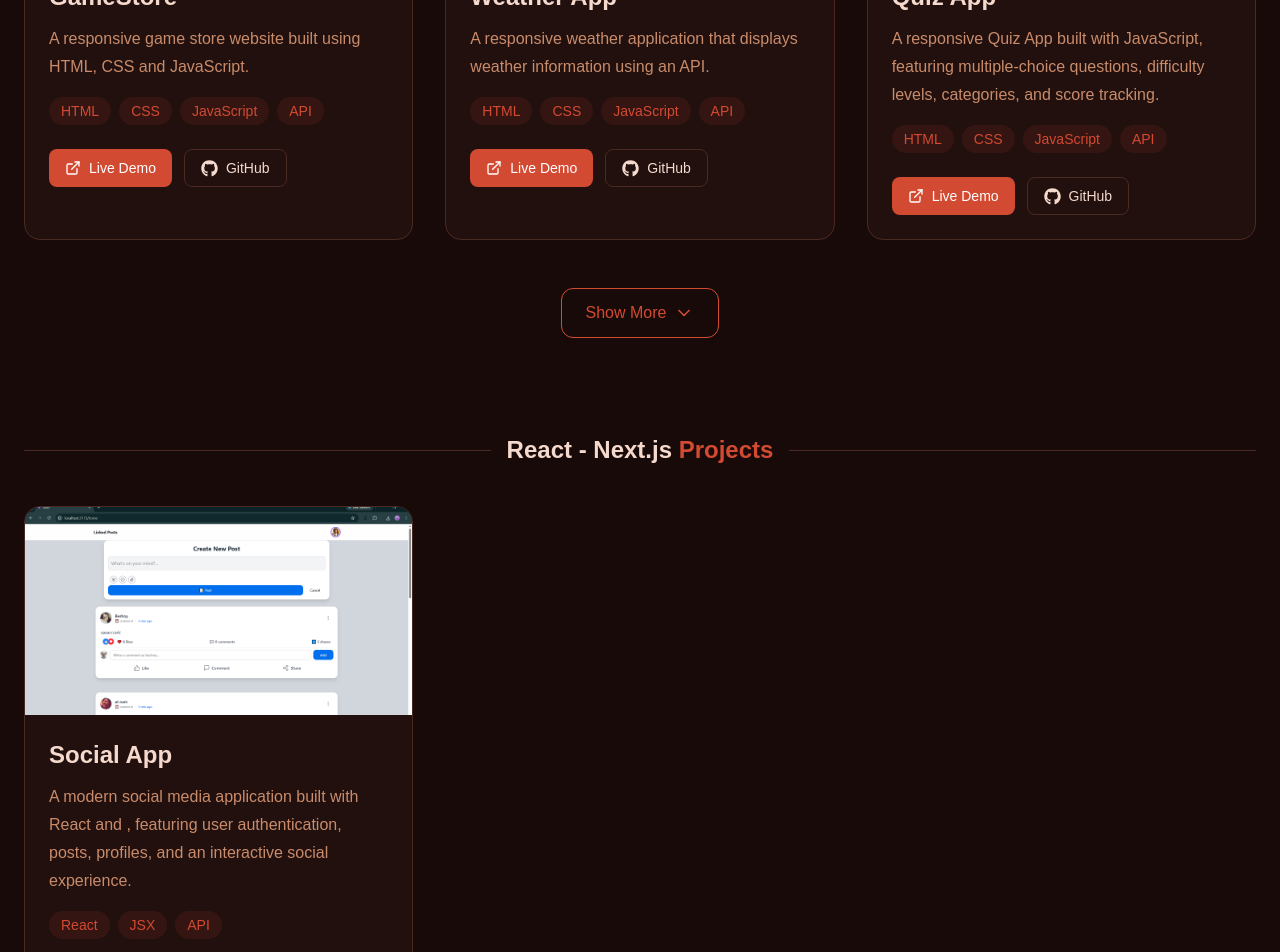
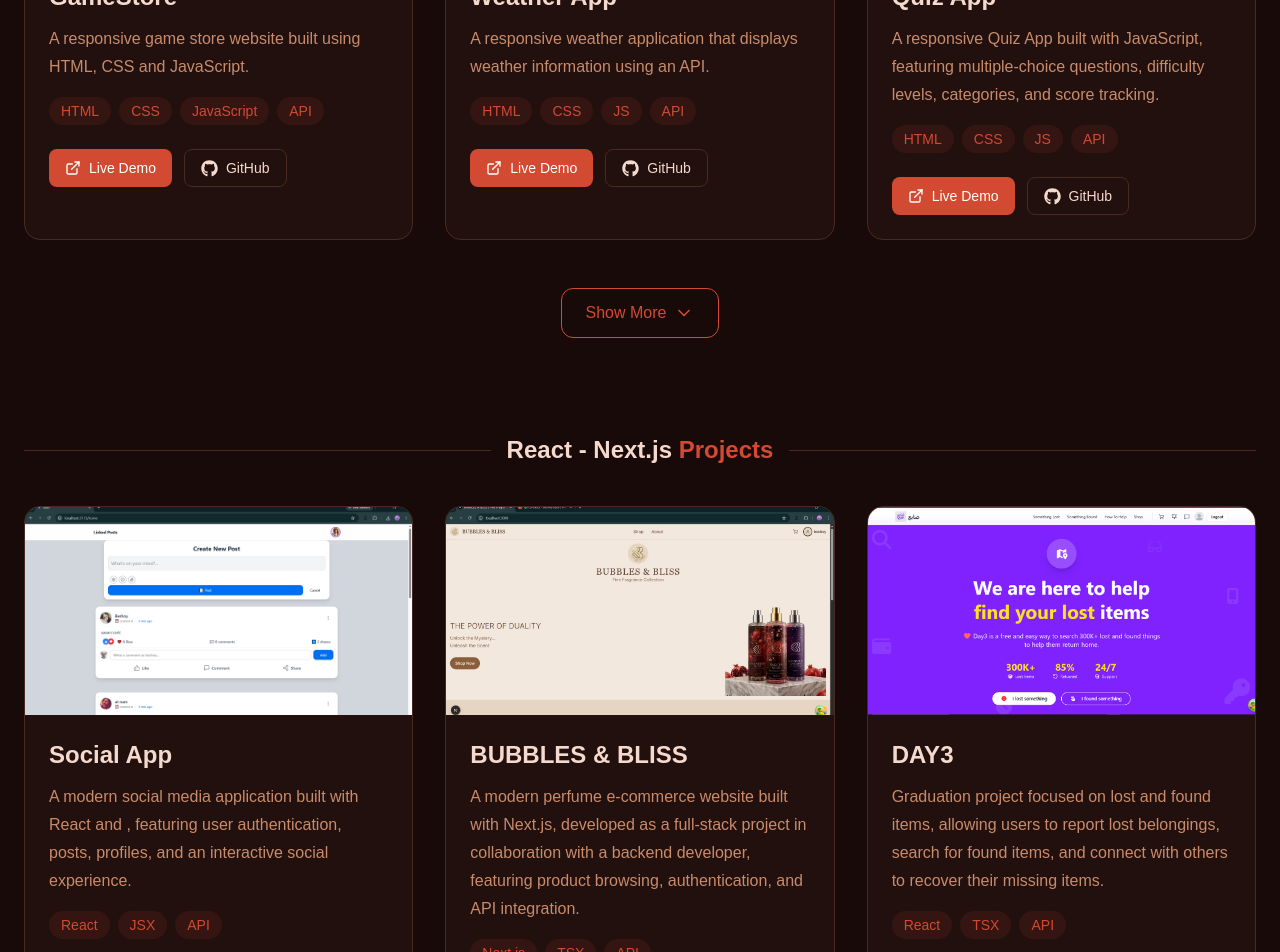
Before and after one commit to EngBeshoo/Beshoy-portfolio, a Next.js app: page / in a window 1280 px wide. Shown: the part 2560-3512 px from the top of the page. Built offline with nearby package versions, Linux system fonts and the light colour scheme.

Commit message:
add some project in react section

```diff
--- a/components/Projects.tsx
+++ b/components/Projects.tsx
@@ -24,7 +24,7 @@
     title: "Weather App",
     description:
       "A responsive weather application that displays weather information using an API.",
-    technologies: ["HTML", "CSS", "JavaScript", "API"],
+    technologies: ["HTML", "CSS", "JS", "API"],
     image: "/images/weather.png",
     demo: "https://engbeshoo.github.io/TaskWeather/",
     github: "https://github.com/EngBeshoo/TaskWeather",
@@ -34,7 +34,7 @@
     title: "Quiz App",
     description:
       "A responsive Quiz App built with JavaScript, featuring multiple-choice questions, difficulty levels, categories, and score tracking.",
-    technologies: ["HTML", "CSS", "JavaScript", "API"],
+    technologies: ["HTML", "CSS", "JS", "API"],
     image: "/images/QuizApp.png",
     demo: "https://engbeshoo.github.io/QuizApp/",
     github: "https://github.com/EngBeshoo/QuizApp",
@@ -43,8 +43,8 @@
   {
     title: "Login App",
     description:
-      "A responsive Login & Sign Up system built with JavaScript, featuring form validation, Regular Expressions, Local Storage, and user authentication.",
-    technologies: ["HTML", "CSS", "JavaScript"],
+      "A responsive Login & Sign Up system built with JS, featuring form validation, Regular Expressions, Local Storage, and user authentication.",
+    technologies: ["HTML", "CSS", "JS"],
     image: "/images/login.png",
     demo: "https://engbeshoo.github.io/LogInTask3/",
     github: "https://github.com/EngBeshoo/LogInTask3",
@@ -54,7 +54,7 @@
     title: "Yummy",
     description:
       "A responsive food website that allows users to explore and discover a variety of meals with detailed information and an interactive user-friendly interface.",
-    technologies: ["HTML", "CSS", "JavaScript", "API"],
+    technologies: ["HTML", "CSS", "JS", "API"],
     image: "/images/Yummy.png",
     demo: "https://engbeshoo.github.io/BeshoyWorkShop/",
     github: "https://github.com/EngBeshoo/BeshoyWorkShop",
@@ -69,13 +69,27 @@
       "A modern social media application built with React and , featuring user authentication, posts, profiles, and an interactive social experience.",
     technologies: ["React", "JSX", "API"],
     image: "/images/social-app.png",
-    // demo: "#",
+     demo: "https://social-app-qsni-git-main-engbeshoos-projects.vercel.app/",
     github: "https://github.com/EngBeshoo/Social-app.git",
   },
+  {
+  title: "BUBBLES & BLISS",
+  description:
+    "A modern perfume e-commerce website built with Next.js, developed as a full-stack project in collaboration with a backend developer, featuring product browsing, authentication, and API integration.",
+  technologies: ["Next.js",  "TSX", "API"],
+  image: "/images/BUBBLES.png",
+  github: "https://github.com/malakehab2003/Bubbles-and-bliss.git",
+  },
+  {
+  title: "DAY3",
+  description:
+    "Graduation project focused on lost and found items, allowing users to report lost belongings, search for found items, and connect with others to recover their missing items.",
+  technologies: ["React", "TSX", "API"],
+  image: "/images/day3.png",
+  github: "YOUR_GITHUB_LINK",
+  category: "Graduation Project",
+},
 ];
-
-
-
 
 type Project = {
   title: string;
@@ -143,8 +157,6 @@
           "
         />
 
-        {/* Overlay */}
-
         <div
           className="
             absolute
@@ -158,25 +170,15 @@
       </div>
 
 
-      {/* Project Content */}
-
       <div className="p-6">
-
-        {/* Title */}
 
         <h3 className="text-2xl font-bold">
           {project.title}
         </h3>
 
-
-        {/* Description */}
-
         <p className="mt-3 leading-7 text-muted">
           {project.description}
         </p>
-
-
-        {/* Technologies */}
 
         <div className="mt-4 flex flex-wrap gap-2">
           {project.technologies.map((tech) => (
@@ -197,12 +199,7 @@
         </div>
 
 
-        {/* Buttons */}
-
         <div className="mt-6 flex gap-3">
-
-
-
 
           {project.demo &&           <a
             href={project.demo}
@@ -227,9 +224,6 @@
             Live Demo
           </a> }
 
-
-          {/* GitHub */}
-
           <a
             href={project.github}
             target="_blank"
@@ -253,18 +247,11 @@
             <FaGithub size={17} />
             GitHub
           </a>
-
         </div>
-
       </div>
     </motion.div>
   );
 }
-
-
-// ========================================
-// Projects Component
-// ========================================
 
 export default function Projects() {
 
@@ -281,11 +268,6 @@
       className="bg-section py-24"
     >
       <div className="mx-auto max-w-7xl px-6">
-
-
-        {/* ========================================
-            Section Title
-        ======================================== */}
 
         <motion.div
           className="mb-16 text-center"
@@ -317,10 +299,6 @@
           </h2>
         </motion.div>
 
-
-        {/* ========================================
-            HTML / CSS / JavaScript
-        ======================================== */}
 
         <motion.div
           initial={{
@@ -355,8 +333,6 @@
         </motion.div>
 
 
-        {/* Frontend Projects */}
-
         <motion.div
           layout
           className="
@@ -375,8 +351,6 @@
           ))}
         </motion.div>
 
-
-        {/* Show More / Show Less */}
 
         {frontendProjects.length > 3 && (
           <motion.div
@@ -427,11 +401,6 @@
           </motion.div>
         )}
 
-
-        {/* ========================================
-            React / Next.js
-        ======================================== */}
-
         <motion.div
           initial={{
             opacity: 0,
@@ -464,9 +433,6 @@
           </div>
         </motion.div>
 
-
-        {/* React Projects */}
-
         <motion.div
           layout
           className="
```
Also changed, not shown: public/images/BUBBLES.png (added), public/images/DAY3.png (added).
